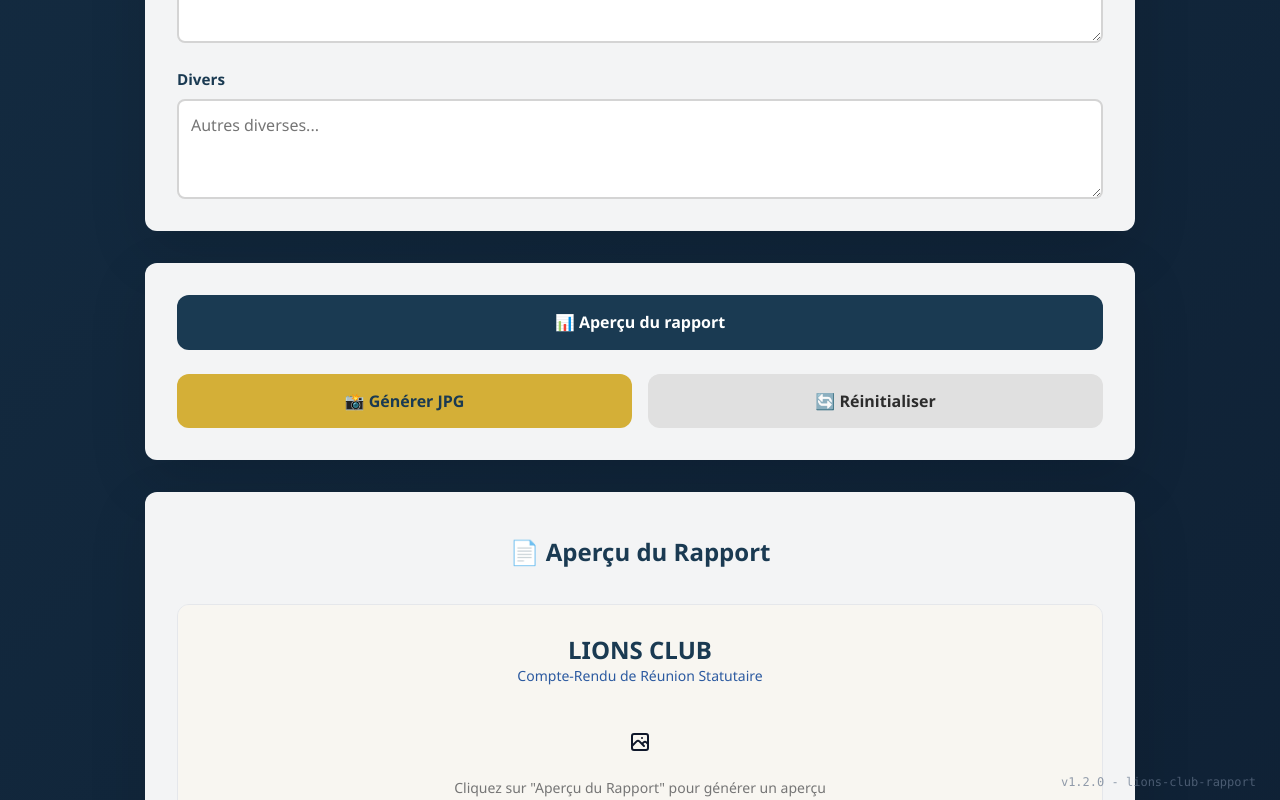
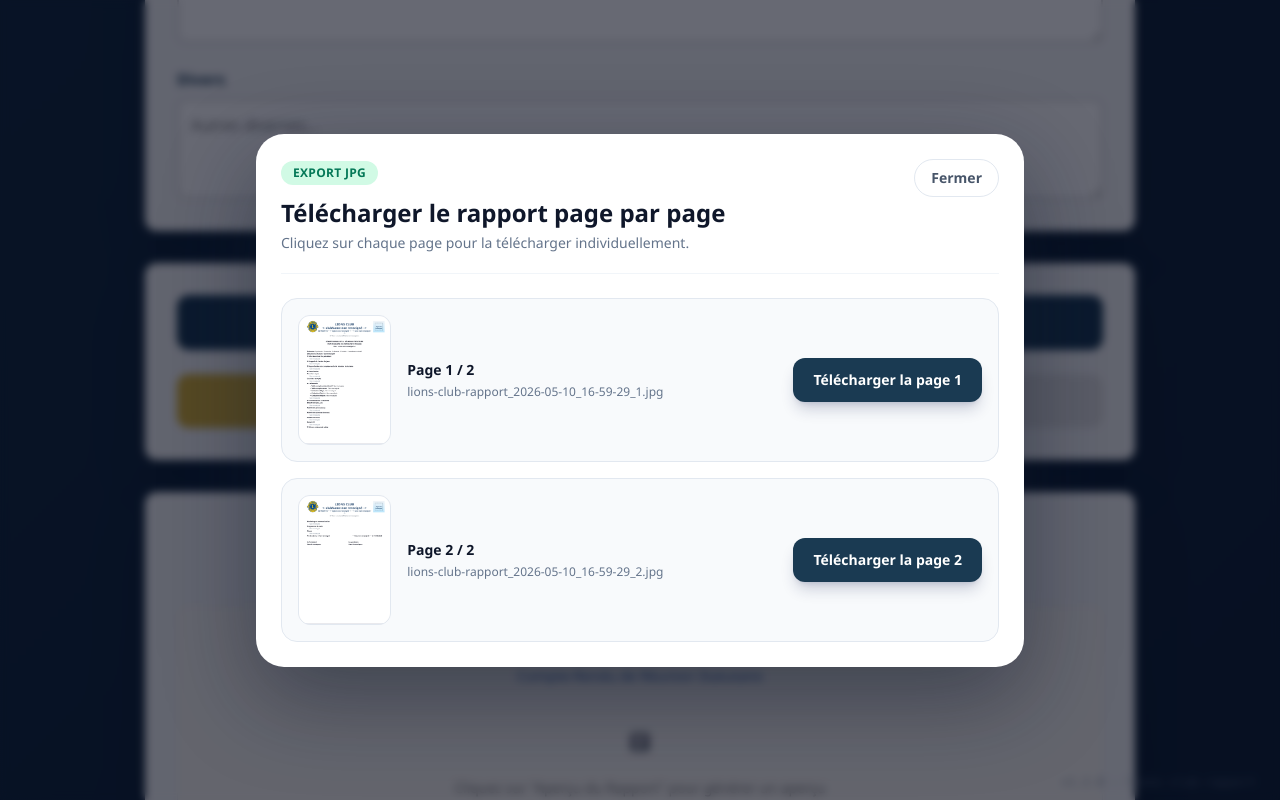
Before and after one commit to TolotraNantenaina/lions_club_rapport, a Next.js app: page / in a window 1280 px wide. Both pictures are taken after a click on the button "📸 Générer JPG". Shown: the part 3961-4761 px from the top of the page. Built offline with nearby package versions, Linux system fonts and the light colour scheme.

Commit message:
Non zip download on modal

```diff
--- /dev/null
+++ b/app/components/JpgDownloadModal.js
@@ -0,0 +1,83 @@
+'use client';
+
+import { ProcessingLoader } from './processingLoader';
+
+export function JpgDownloadModal({ baseName, images = [], isLoading = false, onClose, onDownloadPage }) {
+    if (!baseName && !isLoading) {
+        return null;
+    }
+
+    return (
+        <div className="fixed inset-0 z-[80] flex items-center justify-center bg-slate-950/60 px-4 py-8 backdrop-blur-sm">
+            <div className="max-h-[90vh] w-full max-w-3xl overflow-y-auto rounded-[28px] border border-white/20 bg-white p-6 shadow-[0_30px_90px_rgba(15,23,42,0.45)] dark:bg-slate-950">
+                <div className="mb-6 flex flex-col gap-3 border-b border-slate-100 pb-5 dark:border-slate-800 sm:flex-row sm:items-start sm:justify-between">
+                    <div>
+                        <span className="inline-flex rounded-full bg-emerald-100 px-3 py-1 text-xs font-black uppercase tracking-wide text-emerald-700 dark:bg-emerald-950 dark:text-emerald-200">
+                            Export JPG
+                        </span>
+                        <h2 className="mt-3 text-2xl font-black text-slate-900 dark:text-white">
+                            Télécharger le rapport page par page
+                        </h2>
+                        <p className="mt-1 text-sm text-slate-500 dark:text-slate-300">
+                            Cliquez sur chaque page pour la télécharger individuellement.
+                        </p>
+                    </div>
+
+                    <button
+                        type="button"
+                        onClick={onClose}
+                        className="rounded-full border border-slate-200 px-4 py-2 text-sm font-bold text-slate-600 transition hover:bg-slate-50 dark:border-slate-700 dark:text-slate-200 dark:hover:bg-slate-900"
+                    >
+                        Fermer
+                    </button>
+                </div>
+
+                {isLoading ? (
+                    <div className="py-12">
+                        <ProcessingLoader label="Génération des images JPG…" />
+                    </div>
+                ) : (
+                    <div className="space-y-4">
+                        {images.map((imageUrl, index) => {
+                            const fileName = `${baseName}_${index + 1}.jpg`;
+
+                            return (
+                                <div
+                                    key={fileName}
+                                    className="flex flex-col gap-4 rounded-2xl border border-slate-200 bg-slate-50 p-4 dark:border-slate-700 dark:bg-slate-900 sm:flex-row sm:items-center"
+                                >
+                                <div className="overflow-hidden rounded-xl border border-slate-200 bg-light-grey dark:border-slate-700 max-[640px]:w-full">
+                                        <img
+                                            src={imageUrl}
+                                            alt={`Aperçu page ${index + 1}`}
+                                            className="h-32 w-auto object-contain max-[640px]:mx-auto"
+                                        />
+                                    </div>
+
+                                    <div className="flex flex-1 flex-col gap-3 sm:flex-row sm:items-center sm:justify-between">
+                                        <div>
+                                            <p className="text-sm font-black text-slate-900 dark:text-white">
+                                                Page {index + 1} / {images.length}
+                                            </p>
+                                            <p className="mt-1 break-all text-xs text-slate-500 dark:text-slate-300">
+                                                {fileName}
+                                            </p>
+                                        </div>
+
+                                        <button
+                                            type="button"
+                                            onClick={() => onDownloadPage(imageUrl, fileName)}
+                                            className="rounded-xl bg-primary px-5 py-3 text-sm font-black text-white shadow-lg shadow-blue-950/20 transition hover:translate-y-[-1px] hover:brightness-110"
+                                        >
+                                            Télécharger la page {index + 1}
+                                        </button>
+                                    </div>
+                                </div>
+                            );
+                        })}
+                    </div>
+                )}
+            </div>
+        </div>
+    );
+}
--- a/app/page.js
+++ b/app/page.js
@@ -8,8 +8,8 @@
 import { getPreviewCRBlocks, PreviewCRPage , PAGE_HEIGHT, PAGE_WIDTH, PAGE_BOTTOM_SAFE_SPACE} from './components/preview';
 import { renderToStaticMarkup } from 'react-dom/server';
 import { ProcessingLoader } from './components/processingLoader';
+import { JpgDownloadModal } from './components/JpgDownloadModal';
 import { base64ToBlob } from './helpers/bas64ToBlob';
-import JSZip from 'jszip';
 import html2canvas from 'html2canvas';
 
 
@@ -23,6 +23,7 @@
     const [clubsData, setClubsData] = useState([]);
     const [clubsLoading, setClubsLoading] = useState(true);
     const [clubsError, setClubsError] = useState('');
+    const [downloadModal, setDownloadModal] = useState(null);
 
     const isEmpty = apercuUrls.length === 0;
     const isProcessing = apercuUrls.length === 0 && apercuLoading;
@@ -199,110 +200,52 @@
         setApercuLoading(false);
     };
 
-    const exportJpgZip = async () => {
-        showToast('⏳ Génération en cours...');
-        const imagesUrls = await generatePreviewImages('❌ Erreur lors de la génération du JPG');
-
-        const our = new Date().getHours();
-        const min = new Date().getMinutes();
-        const sec = new Date().getSeconds();
-        const _ = `${our}-${min}-${sec}`;
-
-        const zip = new JSZip();
-
-        imagesUrls.forEach((img, index) => {
-            const blob = base64ToBlob(img, 'image/jpg');
-            const fileName = `lions-club-rapport_${formData.meetingDate}_${_}_${index + 1}.jpg`;
-            zip.file(fileName, blob);
-        });
-        zip.generateAsync({ type: 'blob' }).then((content) => {
-            const link = document.createElement('a');
-            link.href = URL.createObjectURL(content);
-            link.download = `lions-club-rapport_${formData.meetingDate}_${_}.zip`;
-            link.click();
-        });
-
+    const buildExportBaseName = () => {
+        const now = new Date();
+        const stamp = `${now.getHours()}-${now.getMinutes()}-${now.getSeconds()}`;
+        return `lions-club-rapport_${formData.meetingDate}_${stamp}`;
     };
 
-    const saveImagesToDirectory = async (dirHandle, imagesUrls, baseName) => {
-        // Remplacement de Promise.all par une boucle for...of pour traiter un fichier à la fois
-        let index = 0;
-        for (const img of imagesUrls) {
-            const blob = base64ToBlob(img, 'image/jpeg');
-            const fileName = `${baseName}_${index + 1}.jpg`;
-            const fileHandle = await dirHandle.getFileHandle(fileName, { create: true });
-            const writable = await fileHandle.createWritable();
+    const downloadSingleJpg = (imageUrl, fileName) => {
+        const blob = base64ToBlob(imageUrl, 'image/jpeg');
+        const link = document.createElement('a');
+        const objectUrl = URL.createObjectURL(blob);
 
-            await writable.write(blob);
-            await writable.close(); // Cette ligne attend la fin réelle de l'écriture sur le disque
-            index++;
-        }
+        link.href = objectUrl;
+        link.download = fileName;
+        link.click();
+
+        window.setTimeout(() => {
+            URL.revokeObjectURL(objectUrl);
+        }, 1000);
     };
 
     const exportJpg = async () => {
-        let dirHandle = null;
+        const baseName = buildExportBaseName();
 
-        if (typeof window.showDirectoryPicker === 'function') {
-            try {
-                dirHandle = await window.showDirectoryPicker({ mode: 'readwrite' });
-            } catch (error) {
-                if (error?.name === 'AbortError') {
-                    return;
-                }
-            }
-        }
+        setDownloadModal({
+            baseName,
+            images: [],
+            isLoading: true,
+        });
 
-        showToast('⏳ Génération en cours...');
         const imagesUrls = await generatePreviewImages('❌ Erreur lors de la génération du JPG');
 
         if (imagesUrls.length === 0) {
+            setDownloadModal(null);
             return;
         }
 
-        const now = new Date();
-        const stamp = `${now.getHours()}-${now.getMinutes()}-${now.getSeconds()}`;
-        const baseName = `lions-club-rapport_${formData.meetingDate}_${stamp}`;
-
-        if (dirHandle) {
-            await saveImagesToDirectory(dirHandle, imagesUrls, baseName);
-            showToast(`✓ ${imagesUrls.length} image(s) enregistrée(s) dans le dossier`);
-            return;
-        }
-
-        // Appel de la nouvelle fonction séquentielle temporisée
-        downloadImagesSimultaneously(imagesUrls, baseName);
-        showToast(`✓ Téléchargements lancés — Autorisez les téléchargements multiples si demandés`);
-    };
-
-    const downloadImagesSimultaneously = (imagesUrls, baseName) => {
-        imagesUrls.forEach((img, index) => {
-            const blob = base64ToBlob(img, 'image/jpeg');
-            const objectUrl = URL.createObjectURL(blob);
-
-            // Crée une iframe invisible pour isoler le téléchargement (Astuce Firefox)
-            const iframe = document.createElement('iframe');
-            iframe.style.display = 'none';
-            document.body.appendChild(iframe);
-
-            // On injecte le téléchargement à l'intérieur de l'iframe
-            const iframeDoc = iframe.contentWindow.document;
-            const link = iframeDoc.createElement('a');
-
-            link.href = objectUrl;
-            link.download = `${baseName}_${index + 1}.jpg`;
-            iframeDoc.body.appendChild(link);
-
-            // Déclenche le clic dans le contexte de l'iframe
-            link.click();
-
-            // Nettoie l'iframe et révoque l'URL après un léger délai
-            setTimeout(() => {
-                document.body.removeChild(iframe);
-                URL.revokeObjectURL(objectUrl);
-            }, 1000); // 1 seconde suffit pour lancer le processus
+        setDownloadModal({
+            baseName,
+            images: imagesUrls,
+            isLoading: false,
         });
     };
 
+    const closeDownloadModal = () => {
+        setDownloadModal(null);
+    };
 
     return (
         <main className="mx-8 max-[480px]:mx-4 min-h-screen">
@@ -436,6 +379,16 @@
                 )
             }
 
+            {downloadModal && (
+                <JpgDownloadModal
+                    baseName={downloadModal.baseName}
+                    images={downloadModal.images}
+                    isLoading={downloadModal.isLoading}
+                    onClose={closeDownloadModal}
+                    onDownloadPage={downloadSingleJpg}
+                />
+            )}
+
             <footer className="fixed bottom-2 right-6 z-40 opacity-70 pointer-events-none select-none text-center">
                 <span className="text-xs text-slate-500 font-mono">
                     v{require('../package.json').version} - {require('../package.json').name}
```
